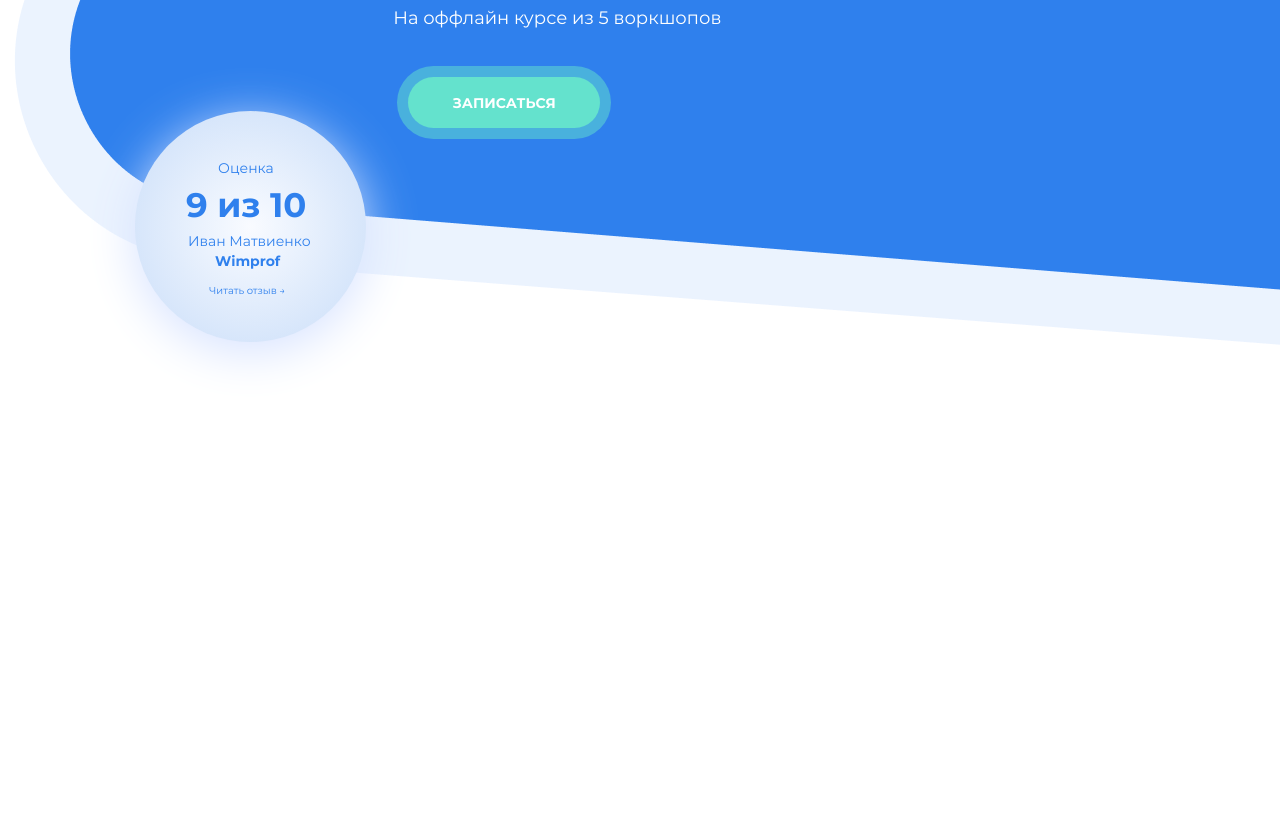
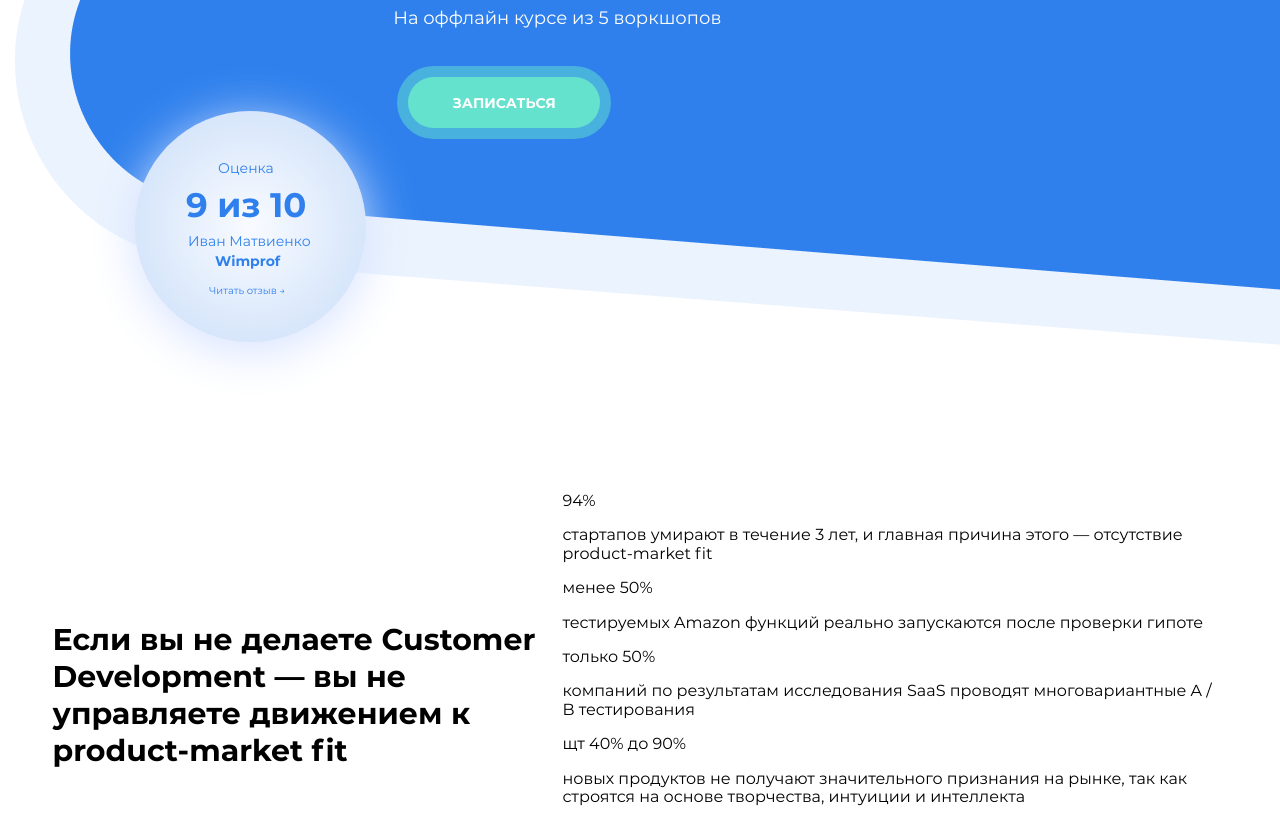
Before and after one commit to GaisinMD/CustDev, a plain HTML site: page build/index.html in a window 1280 px wide. Shown: the part 361-1183 px from the top of the page. Before the commit the page ends 800 px from the top, so only its background shows below. Drawn offline with Linux system fonts and the light colour scheme; files whose address does not match are found by name.

Commit message:
Set advantages - desktop -part1

```diff
--- a/build/index.html
+++ b/build/index.html
@@ -51,12 +51,35 @@
           <a class="promo__button button button--promo" href="#">Записаться</a>
         </article>
       </section>
-
     </div>
   </div>
 
+  <main>
+    <section class="advantages">
+      <h2>Если вы не делаете Customer Development — вы не управляете движением к product-market fit</h2>
+      <ul class="advantages__list">
+        <li class="advantages__item">
+          <p class="advantages__item-slogan">94%</p>
+          <p class="advantages__item-text">стартапов умирают в течение 3 лет, и главная причина этого — отсутствие
+            product-market fit</p>
+        </li>
+        <li class="advantages__item">
+          <p class="advantages__item-slogan">менее 50%</p>
+          <p class="advantages__item-text">тестируемых Amazon функций реально запускаются после проверки гипоте</p>
+        </li>
+        <li class="advantages__item">
+          <p class="advantages__item-slogan">только 50%</p>
+          <p class="advantages__item-text">компаний по результатам исследования SaaS проводят многовариантные A / B
+            тестирования</p>
+        </li>
+        <li class="advantages__item">
+          <p class="advantages__item-slogan">щт 40% до 90%</p>
+          <p class="advantages__item-text">новых продуктов не получают значительного признания на рынке, так как
+            строятся на основе творчества, интуиции и интеллекта</p>
+        </li>
+      </ul>
 
-  <main>
+    </section>
   </main>
 
   <footer class="footer">
--- /dev/null
+++ b/source/sass/blocks/advantages.scss
@@ -0,0 +1,19 @@
+.advantages {
+  @include margin-auto;
+  display: flex;
+  margin-top: 84px;
+  width: 1175px;
+}
+
+.advantages h2 {
+  font-size: 30px;
+  line-height: 37px;
+  font-weight: bold;
+  margin-top: 145px;
+  width: 510px;
+}
+
+.advantages__list {
+  @include zero-list;
+  width: 660px;
+}
--- a/source/sass/style.scss
+++ b/source/sass/style.scss
@@ -17,3 +17,4 @@
 @import "blocks/main-section";
 @import "blocks/review";
 @import "blocks/promo";
+@import "blocks/advantages";
```
Also changed, not shown: source/index.html (+25 -2 lines), build/css/style.min.css, 1 other file.
